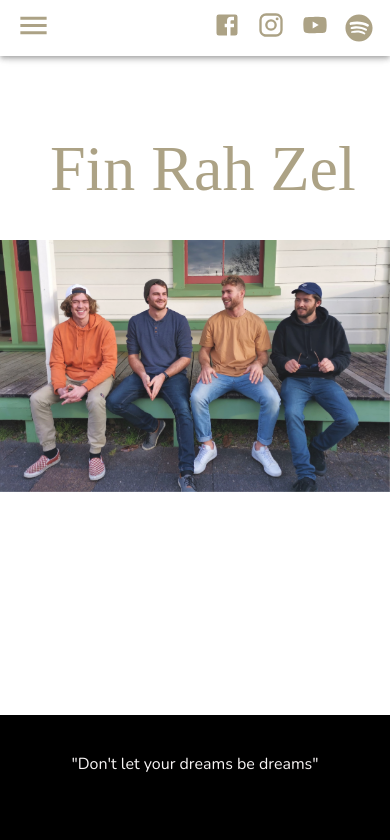
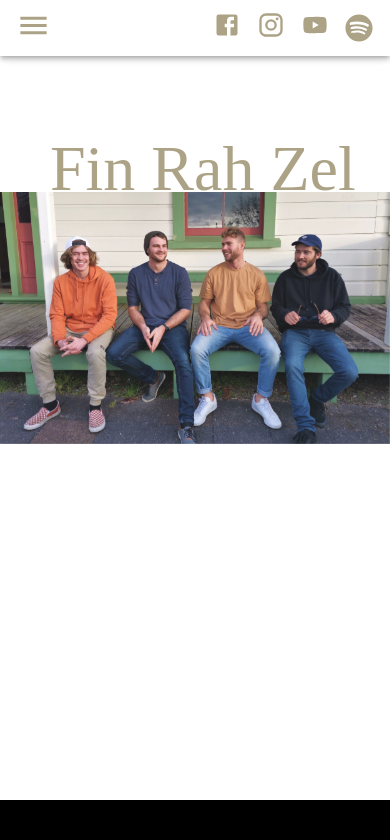
Before and after one commit to NakiNorton/Fin-Rah-Zel, a React (Create React App) app: page / in a window 390 px wide. Shown: the top 840 px of the page. Built offline with nearby package versions, Linux system fonts and the light colour scheme; a web font is replaced by a local one.

Commit message:
Decrease vh

```diff
--- a/src/components/LandingPage/LandingPage.css
+++ b/src/components/LandingPage/LandingPage.css
@@ -103,7 +103,7 @@
 
 @media (max-width: 420px) {
   .landing-page {
-    height: 80vh;
+    height: 90vh;
   }
 
   .header-text {
@@ -113,7 +113,7 @@
  .header-background-img {
     width: 100%;
     border-radius: 0;
-    margin-top: 15rem;
+    margin-top: 12rem;
   }
 }
 
```
